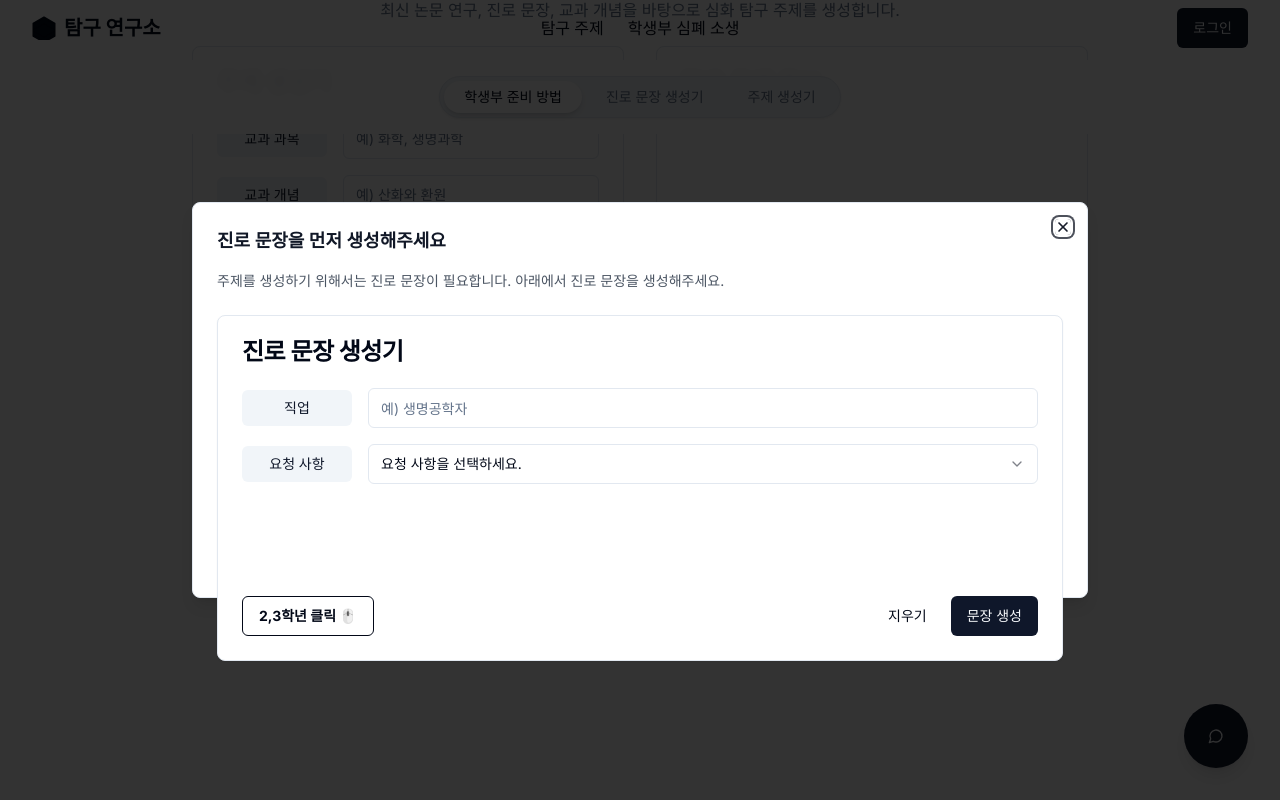
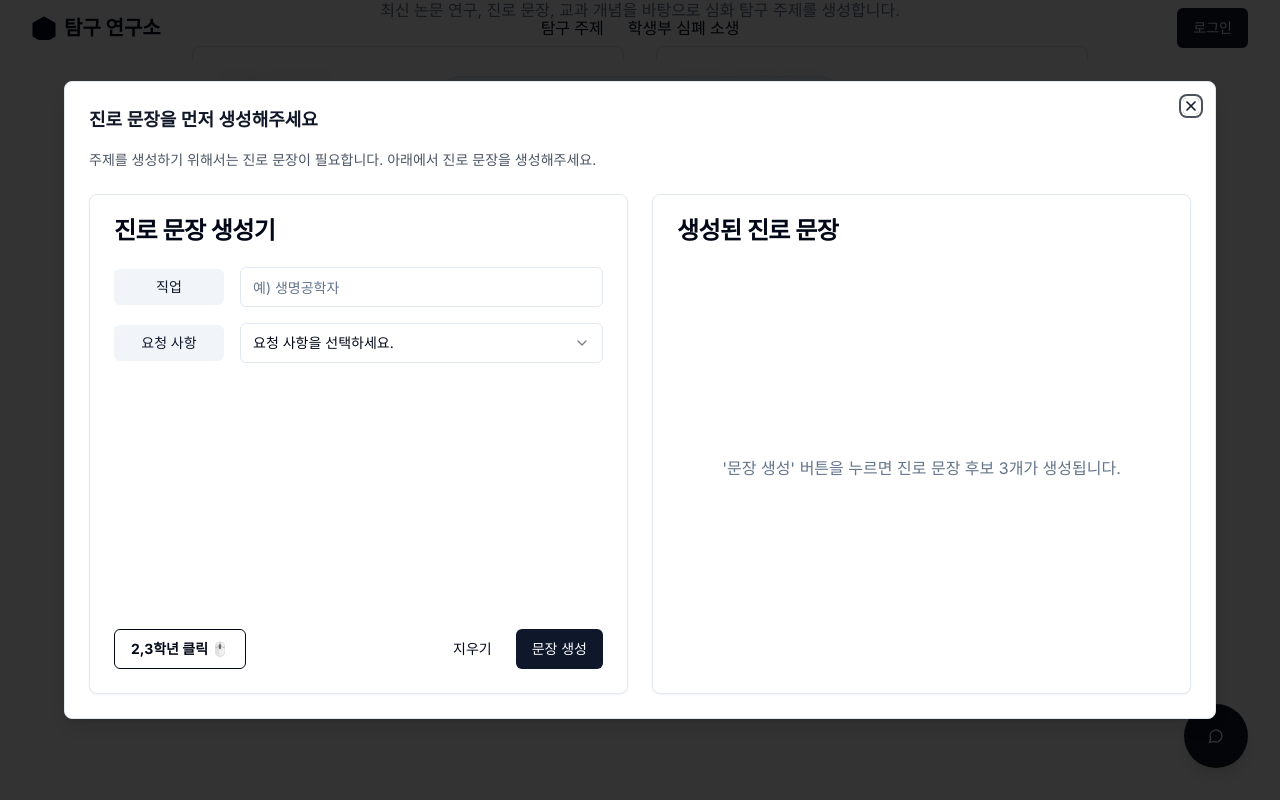
Before and after one commit to demodev-lab/framer-reimagined-alter, a React (Vite) app: page /topic-generator in a window 1280 px wide. Both pictures are taken after a click on the button "주제 생성". Shown: the part 1673-2473 px from the top of the page. Built offline with nearby package versions, Linux system fonts and the light colour scheme.

Commit message:
feat: Split popup into left/right sections
The popup should now display the career sentence generator on the left and the generated results on the right. Clicking a result will select it as the career sentence.

```diff
--- a/src/components/TopicGeneratorCard.tsx
+++ b/src/components/TopicGeneratorCard.tsx
@@ -59,6 +59,9 @@ const TopicGeneratorCard = ({
     initialValues?.topicType || "보고서 주제"
   );
   const [showVideoDialog, setShowVideoDialog] = useState(false);
+  const [generatedCareerSentences, setGeneratedCareerSentences] = useState<string[]>([]);
+  const [isGeneratingCareerSentence, setIsGeneratingCareerSentence] = useState(false);
+  const [selectedCareerSentenceLocal, setSelectedCareerSentenceLocal] = useState<string | null>(selectedCareerSentence || null);
 
   const handleClear = () => {
     setSubject("");
@@ -70,7 +73,7 @@ const TopicGeneratorCard = ({
   };
 
   const handleGenerateClick = () => {
-    if (!selectedCareerSentence) {
+    if (!selectedCareerSentenceLocal) {
       setShowVideoDialog(true);
       return;
     }
@@ -88,8 +91,24 @@ const TopicGeneratorCard = ({
     aspiration: string;
   }) => {
     console.log("Career sentence generated:", data);
-    // 진로 문장 생성 로직은 상위 컴포넌트에서 처리
+    setIsGeneratingCareerSentence(true);
+
+    // 시뮬레이션: 3개의 진로 문장 생성
+    setTimeout(() => {
+      const sentences = [
+        `${data.careerField}이 되어 ${data.activity}을 통해 사회에 기여하고 싶습니다.`,
+        `${data.careerField}으로서 ${data.activity} 분야에서 전문성을 발휘하고 싶습니다.`,
+        `${data.careerField}의 꿈을 이루기 위해 ${data.activity}을 깊이 탐구하고 싶습니다.`
+      ];
+      setGeneratedCareerSentences(sentences);
+      setIsGeneratingCareerSentence(false);
+    }, 2000);
+  };
+
+  const handleSelectCareerSentence = (sentence: string) => {
+    setSelectedCareerSentenceLocal(sentence);
     setShowVideoDialog(false);
+    // 상위 컴포넌트에 선택된 진로 문장 전달 (필요시 추가)
   };
 
   return (
@@ -169,6 +188,15 @@ const TopicGeneratorCard = ({
                 </Select>
               </div>
             </div>
+
+            {/* 선택된 진로 문장 표시 */}
+            {selectedCareerSentenceLocal && (
+              <div className="p-3 bg-green-50 border border-green-200 rounded-md">
+                <p className="text-sm text-green-800">
+                  <strong>선택된 진로 문장:</strong> {selectedCareerSentenceLocal}
+                </p>
+              </div>
+            )}
           </div>
           <div className="flex justify-end gap-2 pt-6">
             <Button variant="ghost" onClick={handleClear}>
@@ -180,7 +208,7 @@ const TopicGeneratorCard = ({
       </Card>
 
       <Dialog open={showVideoDialog} onOpenChange={setShowVideoDialog}>
-        <DialogContent className="max-w-4xl w-full p-0 bg-white">
+        <DialogContent className="max-w-6xl w-full p-0 bg-white">
           <DialogClose
             className="absolute right-4 top-4 z-10 rounded-sm opacity-70 ring-offset-background transition-opacity hover:opacity-100 focus:outline-none focus:ring-2 focus:ring-ring focus:ring-offset-2 disabled:pointer-events-none"
             onClick={handleCloseDialog}
@@ -197,7 +225,48 @@ const TopicGeneratorCard = ({
               주제를 생성하기 위해서는 진로 문장이 필요합니다. 아래에서 진로 문장을 생성해주세요.
             </p>
 
-            <CareerSentenceGeneratorCard onGenerate={handleCareerSentenceGenerate} />
+            {/* 좌우 분할 레이아웃 */}
+            <div className="grid grid-cols-1 md:grid-cols-2 gap-6 h-[500px]">
+              {/* 왼쪽: 진로 문장 생성기 */}
+              <div className="h-full">
+                <CareerSentenceGeneratorCard onGenerate={handleCareerSentenceGenerate} />
+              </div>
+
+              {/* 오른쪽: 생성된 진로 문장 결과 */}
+              <div className="h-full">
+                <Card className="h-full flex flex-col">
+                  <CardHeader>
+                    <CardTitle>생성된 진로 문장</CardTitle>
+                  </CardHeader>
+                  <CardContent className="flex-grow overflow-hidden min-h-0">
+                    {isGeneratingCareerSentence ? (
+                      <div className="flex items-center justify-center h-full">
+                        <p>진로 문장을 생성 중입니다...</p>
+                      </div>
+                    ) : generatedCareerSentences.length === 0 ? (
+                      <div className="flex items-center justify-center h-full">
+                        <p className="text-muted-foreground text-center">
+                          '문장 생성' 버튼을 누르면 진로 문장 후보 3개가 생성됩니다.
+                        </p>
+                      </div>
+                    ) : (
+                      <div className="flex flex-col gap-2 h-full overflow-y-auto">
+                        {generatedCareerSentences.map((sentence, index) => (
+                          <Button
+                            key={index}
+                            variant="outline"
+                            className="justify-start text-left h-auto whitespace-normal py-3 px-4 hover:bg-green-50 hover:border-green-300"
+                            onClick={() => handleSelectCareerSentence(sentence)}
+                          >
+                            {sentence}
+                          </Button>
+                        ))}
+                      </div>
+                    )}
+                  </CardContent>
+                </Card>
+              </div>
+            </div>
           </div>
         </DialogContent>
       </Dialog>
```
